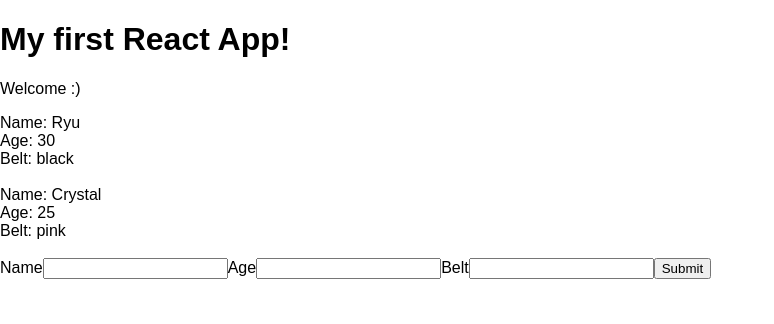
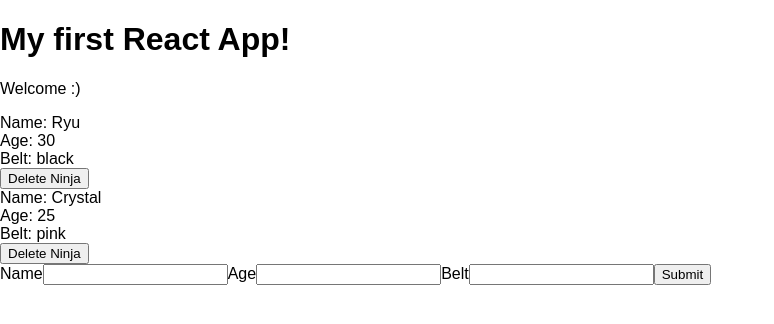
Before and after one commit to AlyssonSilva0617/react_rules, a React (Create React App) app in the folder myapp/: page / in a window 1280 px wide. Shown: the top 324 px of the page, without its empty margins (0-774 px from the left). Built offline with nearby package versions, Linux system fonts and the light colour scheme.

Commit message:
Delete Component

```diff
--- a/myapp/src/App.js
+++ b/myapp/src/App.js
@@ -17,12 +17,21 @@
       ninjas: ninjas
     })
   }
+  deleteNinja = (id) => {
+    console.log(id);
+    let ninjas =  this.state.ninjas.filter(ninja => {
+      return ninja.id !== id
+    });
+    this.setState({
+      ninjas: ninjas
+    })
+  }
   render() {
     return (
       <div className="App">
         <h1>My first React App!</h1>
         <p>Welcome :)</p>
-        <Ninjas ninjas={this.state.ninjas} />
+        <Ninjas deleteNinja={this.deleteNinja} ninjas={this.state.ninjas} />
         <AddNinja addNinja={this.addNinja} />
       </div>
     );
--- a/myapp/src/Ninjas.js
+++ b/myapp/src/Ninjas.js
@@ -1,13 +1,15 @@
 import React from 'react';
 
-const Ninjas = ({ninjas}) => {
+const Ninjas = ({ninjas, deleteNinja}) => {
 
         const ninjaList = ninjas.map(ninja => {
             return ninja.age > 20 ? (
                 <div className="ninja" key={ninja.id}>
-                    <div>Name: {ninja.name}</div>
-                    <div>Age: {ninja.age}</div>
-                    <div>Belt: {ninja.belt}</div><br/>
+                    <div>Name: { ninja.name }</div>
+                    <div>Age: { ninja.age }</div>
+                    <div>Belt: { ninja.belt }</div>
+                    <button onClick={() => {deleteNinja(ninja.id)}}>Delete Ninja</button>
+                    <br/>
                 </div>
             ) : null;
         });
```
